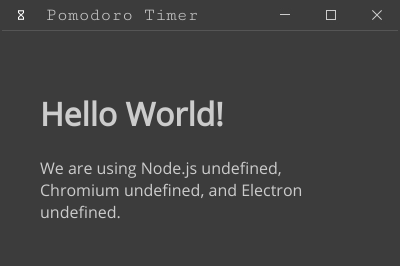
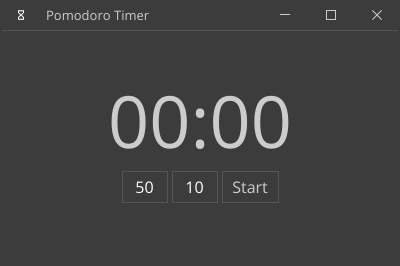
Before and after one commit to cjmarsh725/timer, an Electron app: page index.html in a window 400 px wide. Drawn offline with Linux system fonts and the light colour scheme; no server answers.

Commit message:
input and start button

```diff
--- a/index.html
+++ b/index.html
@@ -20,11 +20,16 @@
       </div>
       <div class="main-divider"></div>
       <div class="main-content">
-        <h1>Hello World!</h1>
-        <!-- All of the Node.js APIs are available in this renderer process. -->
-        We are using Node.js <script>document.write(process.versions.node)</script>,
-        Chromium <script>document.write(process.versions.chrome)</script>,
-        and Electron <script>document.write(process.versions.electron)</script>.
+        <div class="timer-container">
+          <div id="timer"></div>
+        </div>
+        <div class="timer-config-container">
+          <div class="timer-config-row">
+            <input type="number" class="config-input" id="time-on" value="50"/>
+            <input type="number" class="config-input" id="time-off" value="10"/>
+            <div class="config-btn" id="start-btn">Start</div>
+          </div>
+        </div>
       </div>
     </div>
 
--- a/main.js
+++ b/main.js
@@ -8,8 +8,8 @@
 function createWindow () {
   // Create the browser window.
   mainWindow = new BrowserWindow({
-    width: 800,
-    height: 600,
+    width: 400,
+    height: 300,
     frame: false,
     show: false,
     transparent: true,
--- a/renderer.js
+++ b/renderer.js
@@ -30,3 +30,34 @@
 document.getElementById("close-btn").addEventListener("click", function (e) {
   window.close();
 });
+
+const formatTime = seconds => {
+  return new Date(seconds * 1000).toISOString().substr(14, 5);
+}
+
+document.getElementById("timer").innerHTML = formatTime(0);
+
+let startTime = Math.floor(Date.now() / 1000);
+
+let isOn = true;
+
+const startTimer = time => {
+  startTime = Math.floor(Date.now() / 1000);
+  let t = setInterval(function() {
+    const diff = Math.floor(Date.now() / 1000) - startTime;
+    document.getElementById("timer").innerHTML = formatTime(diff);
+    if (diff >= time) {
+      clearInterval(t);
+      document.getElementById("timer").innerHTML = formatTime(0);
+      if (isOn) {
+        isOn = false;
+        startTime(Number(document.getElementById("time-off").value));
+      }
+    }
+  }, 1000);
+}
+
+document.getElementById("start-btn").addEventListener("click", e => {
+  isOn = true;
+  startTimer(Number(document.getElementById("time-on").value));
+});
--- a/style.css
+++ b/style.css
@@ -61,9 +61,9 @@
 }
 
 .title {
-  font-family: 'Cutive Mono';
-  font-size: 18px;
-  line-height: 1;
+  font-family: 'Open Sans';
+  font-size: 13px;
+  line-height: 1.5;
   margin-left: 10px;
 }
 
@@ -115,3 +115,66 @@
 .main-content {
   padding: 40px;
 }
+
+.timer-container {
+  display: flex;
+  flex-direction: column;
+  align-items: center;
+}
+
+#timer {
+  font-size: 72px;
+}
+
+.timer-config-container {
+  display: flex;
+  flex-direction: column;
+  align-items: center;
+}
+
+.timer-config-row {
+  display: flex;
+}
+
+input[type=number]::-webkit-inner-spin-button,
+input[type=number]::-webkit-outer-spin-button {
+  -webkit-appearance: none;
+  margin: 0;
+}
+
+.config-input {
+  width: 40px;
+  margin: 2px;
+  text-align: center;
+  color: white;
+  background-color: #3c3c3c;
+  border: 1px solid #555555;
+  font-size: 16px;
+  font-family: "Open Sans";
+}
+
+.config-input:focus {
+  border: 1px solid #777777;
+  outline: none;
+}
+
+::selection{
+  background: #222222;
+}
+
+.config-btn {
+  height: 30px;
+  width: 55px;
+  margin: 2px;
+  line-height: 30px;
+  text-align: center;
+  border: 1px solid #555555;
+}
+
+.config-btn:hover {
+  background: #525252
+}
+
+.config-btn:active {
+  background: #474747
+}
```
